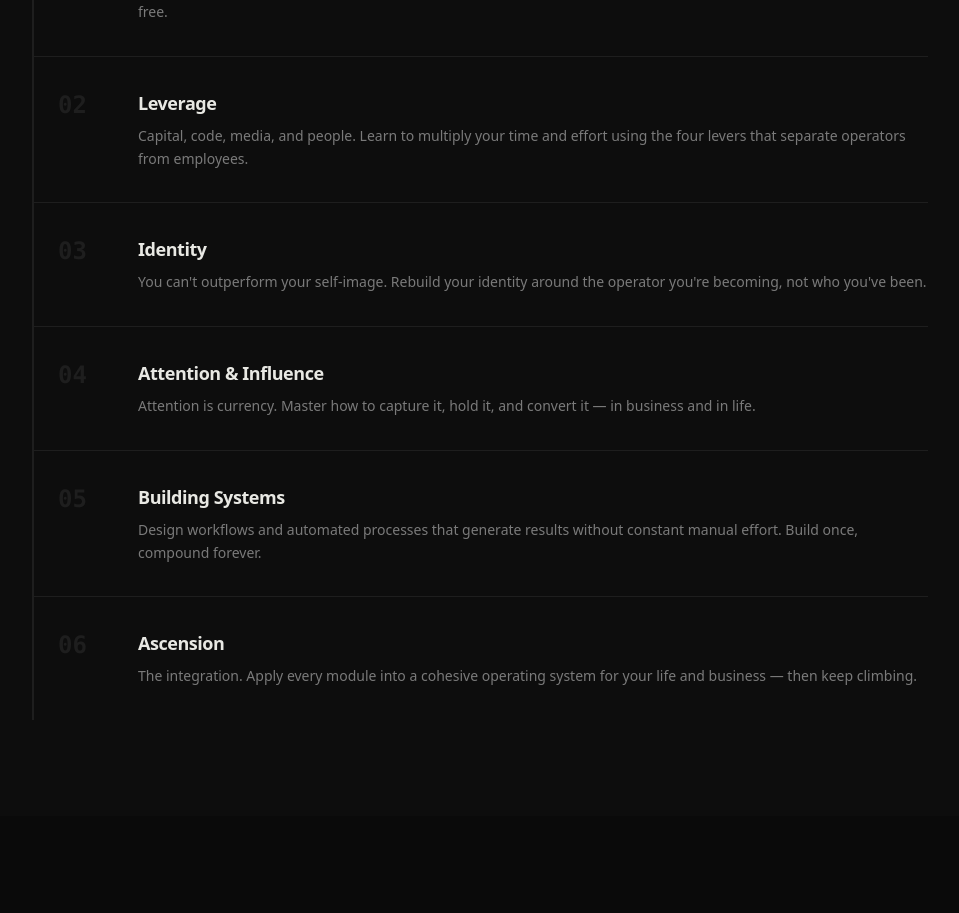
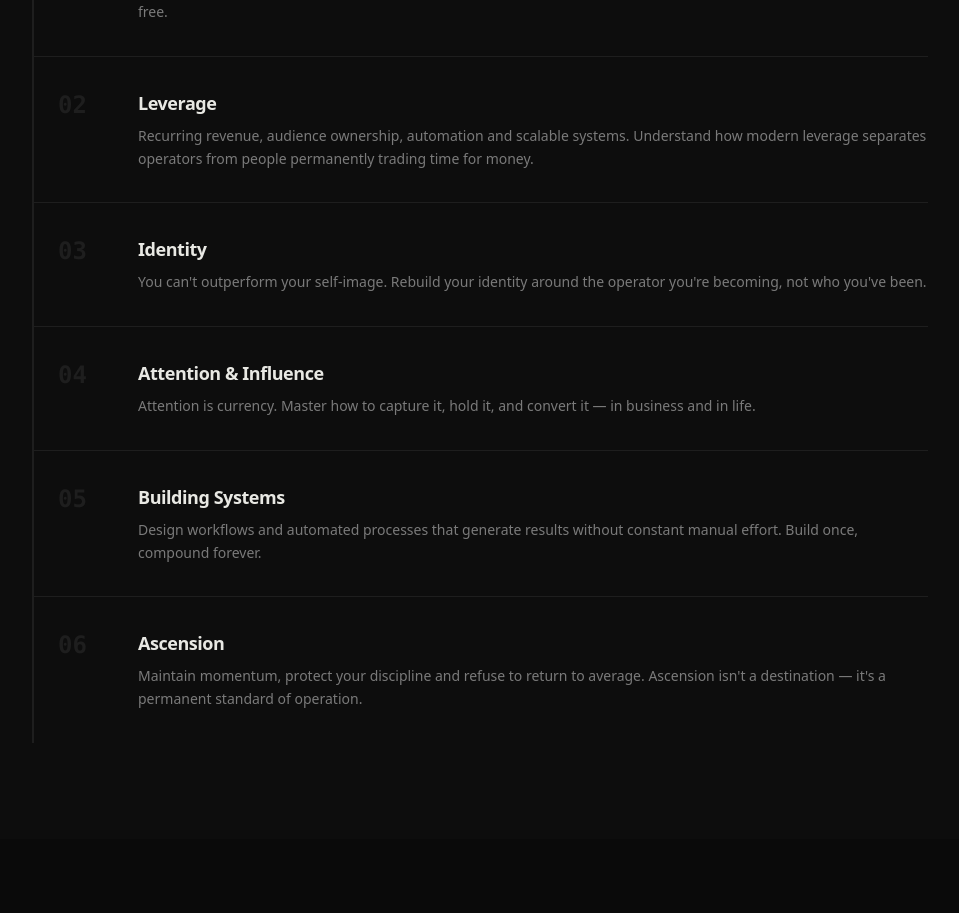
Before and after one commit to jakenash036/ascend, a Next.js app: page / in a window 1280 px wide. Shown: the part 2360-3273 px from the top of the page, without its empty margins (160-1119 px from the left). Built offline with nearby package versions, Linux system fonts and the light colour scheme.

Commit message:
fix: align TheFramework module descriptions with AscendCourse.txt

```diff
--- a/src/components/TheFramework.tsx
+++ b/src/components/TheFramework.tsx
@@ -9,7 +9,7 @@ const modules = [
     number: "02",
     title: "Leverage",
     description:
-      "Capital, code, media, and people. Learn to multiply your time and effort using the four levers that separate operators from employees.",
+      "Recurring revenue, audience ownership, automation and scalable systems. Understand how modern leverage separates operators from people permanently trading time for money.",
   },
   {
     number: "03",
@@ -33,7 +33,7 @@ const modules = [
     number: "06",
     title: "Ascension",
     description:
-      "The integration. Apply every module into a cohesive operating system for your life and business — then keep climbing.",
+      "Maintain momentum, protect your discipline and refuse to return to average. Ascension isn't a destination — it's a permanent standard of operation.",
   },
 ];
 
```
